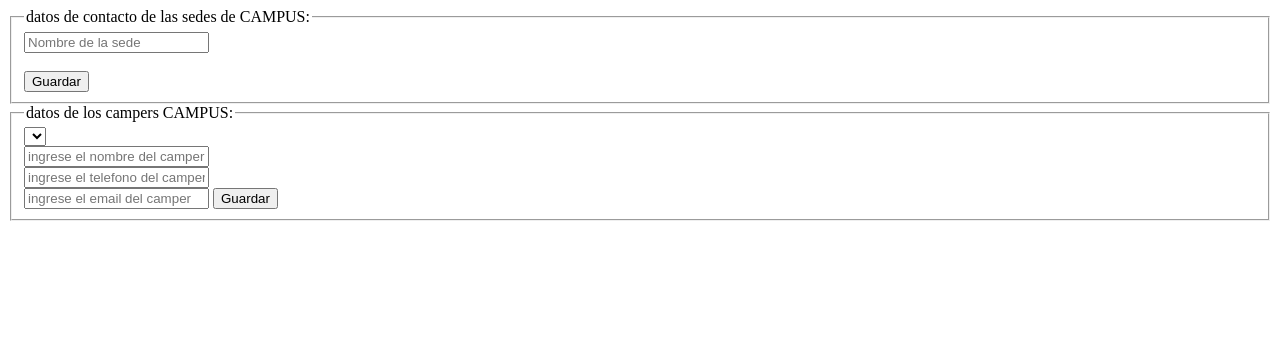
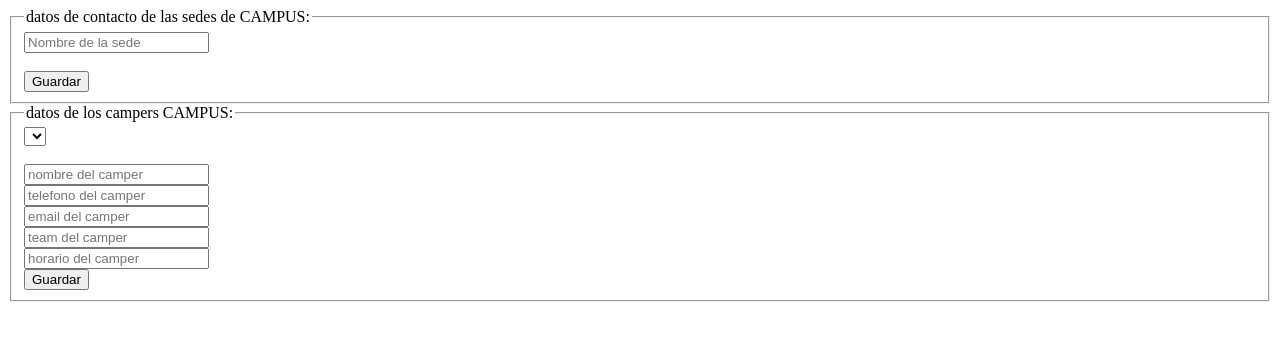
Before and after one commit to JhonnSantiagoBernalJuradoCampus/Taller-3, a plain HTML site: page index.html in a window 1280 px wide. Drawn offline with Linux system fonts and the light colour scheme.

Commit message:
feat: :sparkles: Nuevos inputs

```diff
--- a/index.html
+++ b/index.html
@@ -19,13 +19,14 @@
     <fieldset>
         <legend>datos de los campers CAMPUS:</legend>
         <form id="miFormularioPersonas">
-            <select name="sede"></select><br>
-            <input type="text" name="nombre" placeholder="ingrese el nombre del camper"><br>
-            <input type="tel" name="telefono" placeholder="ingrese el telefono del camper"><br>
-            <input type="email" name="email" placeholder="ingrese el email del camper">
+            <select name="sede"></select><br><br>
+            <input type="text" name="nombre" placeholder="nombre del camper"><br>
+            <input type="tel" name="telefono" placeholder="telefono del camper"><br>
+            <input type="email" name="email" placeholder="email del camper"><br>
+            <input type="number" name="team" placeholder="team del camper"><br>
+            <input type="text" name="horario" placeholder="horario del camper"><br>
             <input type="submit" value="Guardar">
         </form>
     </fieldset>
-
 </body>
 </html>
```
